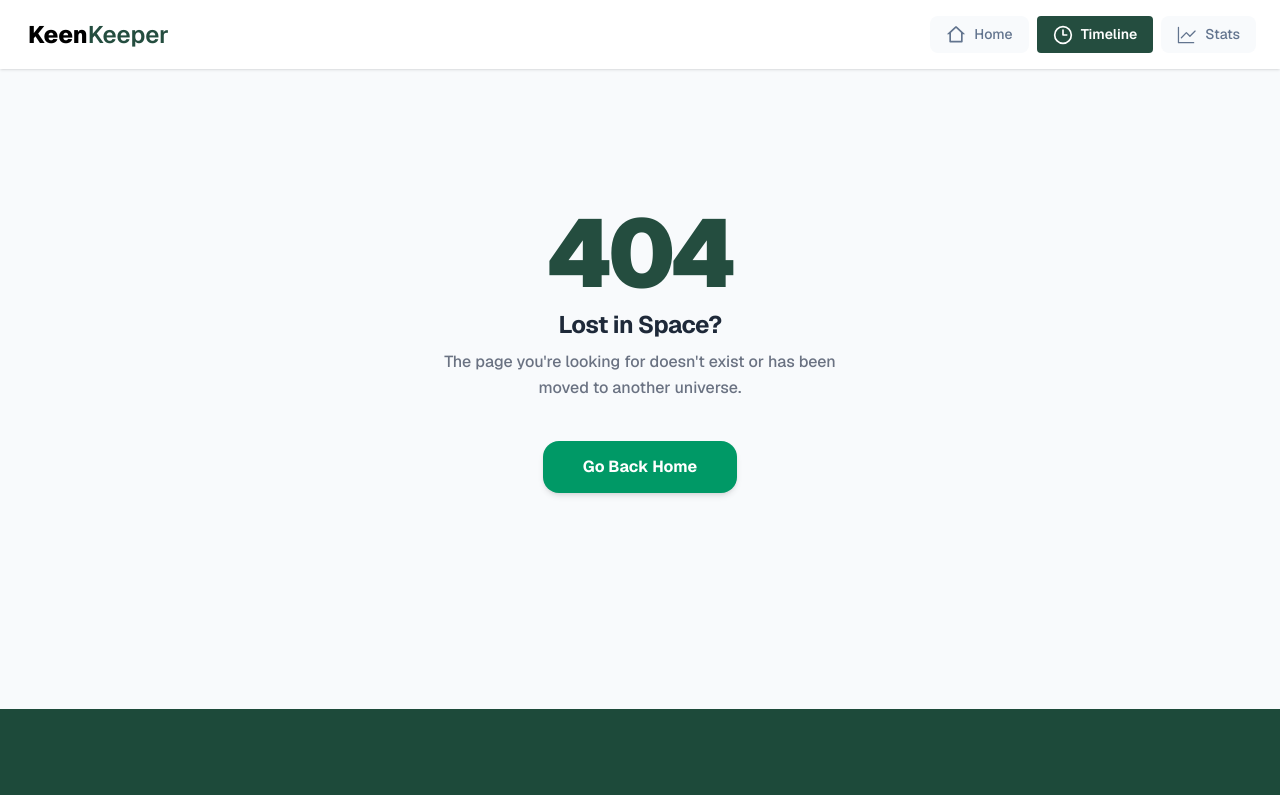
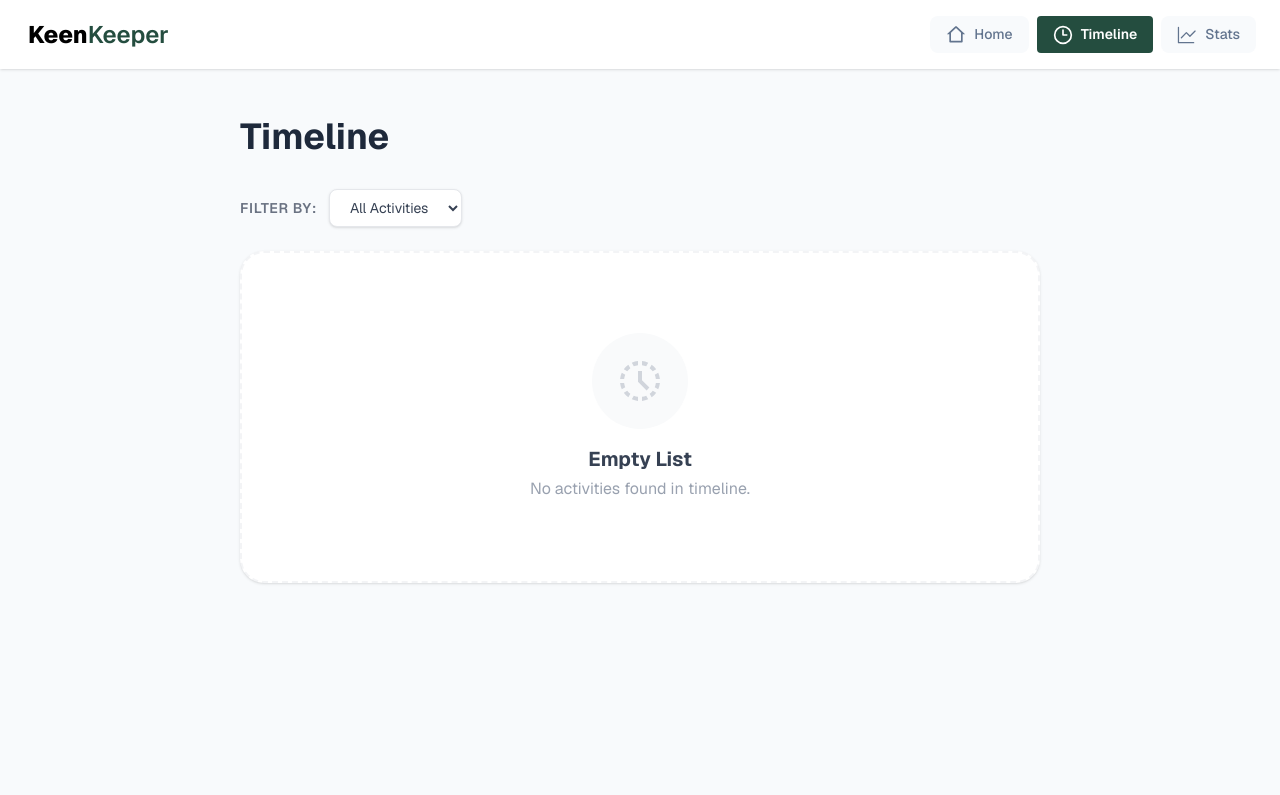
Before and after one commit to nasir-masud/b13-a7, a Next.js app: page /timeline in a window 1280 px wide. Before the commit this address had no page. Shown: the top 795 px of the page. Built offline with nearby package versions, Linux system fonts and the light colour scheme.

Commit message:
Added TimeLine for friends call, text, video record

```diff
--- /dev/null
+++ b/src/app/timeline/page.jsx
@@ -0,0 +1,101 @@
+"use client";
+import { useFriends } from "@/app/context/FriendContext";
+import { useEffect, useState } from "react";
+import { PiPhoneCallBold, PiVideoCameraDuotone } from "react-icons/pi";
+import { LuMessageSquareMore } from "react-icons/lu";
+import { MdOutlineHistoryToggleOff } from "react-icons/md";
+
+const TimelinePage = () => {
+  const { interactions } = useFriends();
+  const [hasMounted, setHasMounted] = useState(false);
+  const [filter, setFilter] = useState("All");
+
+  useEffect(() => {
+    const timer = setTimeout(() => {
+      setHasMounted(true);
+    }, 0);
+    return () => clearTimeout(timer);
+  }, []);
+
+  const filteredInteractions = interactions.filter((log) => {
+    if (filter === "All") return true;
+    return log.type === filter;
+  });
+
+  const getIcon = (type) => {
+    switch (type) {
+      case "Call": return <PiPhoneCallBold size={24} className="text-blue-500" />;
+      case "Text": return <LuMessageSquareMore size={24} className="text-purple-500" />;
+      case "Video": return <PiVideoCameraDuotone size={24} className="text-orange-500" />;
+      default: return null;
+    }
+  };
+
+  if (!hasMounted) {
+    return (
+      <main className="max-w-4xl mx-auto p-6 md:p-12 min-h-screen bg-[#f8fafc]">
+        <h1 className="text-2xl md:text-4xl font-bold text-[#1e293b] mb-6 md:mb-8">Timeline</h1>
+        <div className="animate-pulse space-y-4">
+          <div className="h-20 bg-gray-200 rounded-xl w-full"></div>
+          <div className="h-20 bg-gray-200 rounded-xl w-full"></div>
+        </div>
+      </main>
+    );
+  }
+
+  return (
+    <main className="max-w-4xl mx-auto p-4 md:p-12 min-h-screen bg-[#f8fafc]">
+      <h1 className="text-2xl md:text-4xl font-bold text-[#1e293b] mb-6 md:mb-8">Timeline</h1>
+
+      <div className="mb-6 flex flex-col sm:flex-row sm:items-center gap-2 sm:gap-3">
+        <label className="text-[12px] md:text-sm font-semibold text-gray-500 uppercase tracking-wider">Filter by:</label>
+        <select
+          value={filter}
+          onChange={(e) => setFilter(e.target.value)}
+          className="bg-white border border-gray-200 rounded-lg px-4 py-2 text-sm text-gray-700 shadow-sm outline-none focus:ring-2 focus:ring-emerald-500"
+        >
+          <option value="All">All Activities</option>
+          <option value="Call">Calls</option>
+          <option value="Text">Texts</option>
+          <option value="Video">Videos</option>
+        </select>
+      </div>
+
+      <div className="space-y-4">
+        {filteredInteractions.length === 0 ? (
+          <div className="flex flex-col items-center justify-center py-20 bg-white rounded-3xl border-2 border-dashed border-gray-100 shadow-sm">
+            <div className="bg-gray-50 p-6 rounded-full mb-4">
+              <MdOutlineHistoryToggleOff size={48} className="text-gray-300" />
+            </div>
+            <h3 className="text-xl font-bold text-gray-700">Empty List</h3>
+            <p className="text-gray-400 mt-1">No {filter !== "All" ? filter.toLowerCase() : ""} activities found in timeline.</p>
+          </div>
+        ) : (
+          filteredInteractions.map((log) => (
+            <div
+              key={log.id}
+              className="bg-white p-5 rounded-xl border border-gray-100 shadow-sm flex items-center gap-6 hover:border-gray-200 transition-all hover:shadow-md"
+            >
+              <div className="w-12 h-12 flex justify-center items-center bg-gray-50 rounded-full">
+                {getIcon(log.type)}
+              </div>
+
+              <div className="flex-1">
+                <p className="text-[17px] font-medium text-gray-700">
+                  <span className="font-bold text-[#1e293b]">{log.type}</span>
+                  <span className="text-gray-400"> with </span>
+                  <span className="text-emerald-600 font-semibold">{log.friendName}</span>
+                </p>
+                <p className="text-sm text-gray-400 font-medium">
+                  {log.date}
+                </p>
+              </div>
+            </div>
+          ))
+        )}
+      </div>
+    </main>
+  );
+};
+
+export default TimelinePage;
```
